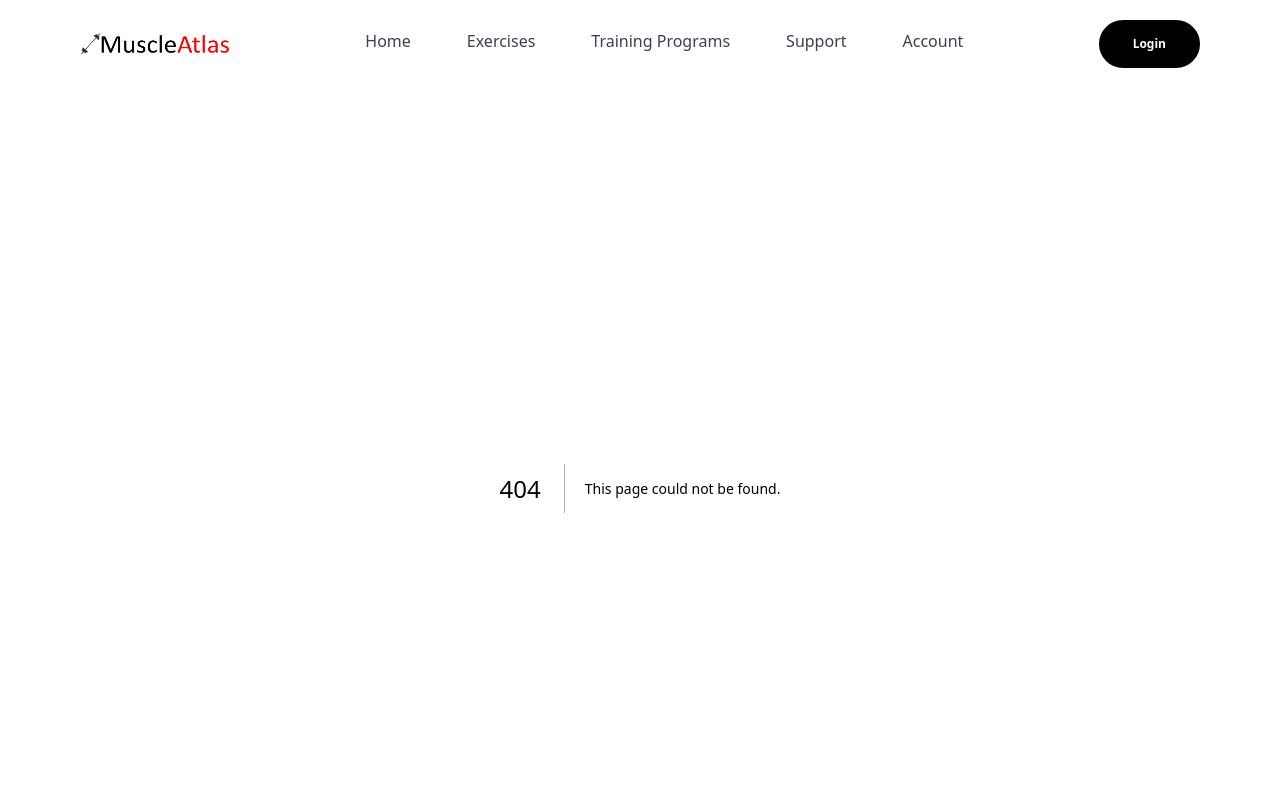
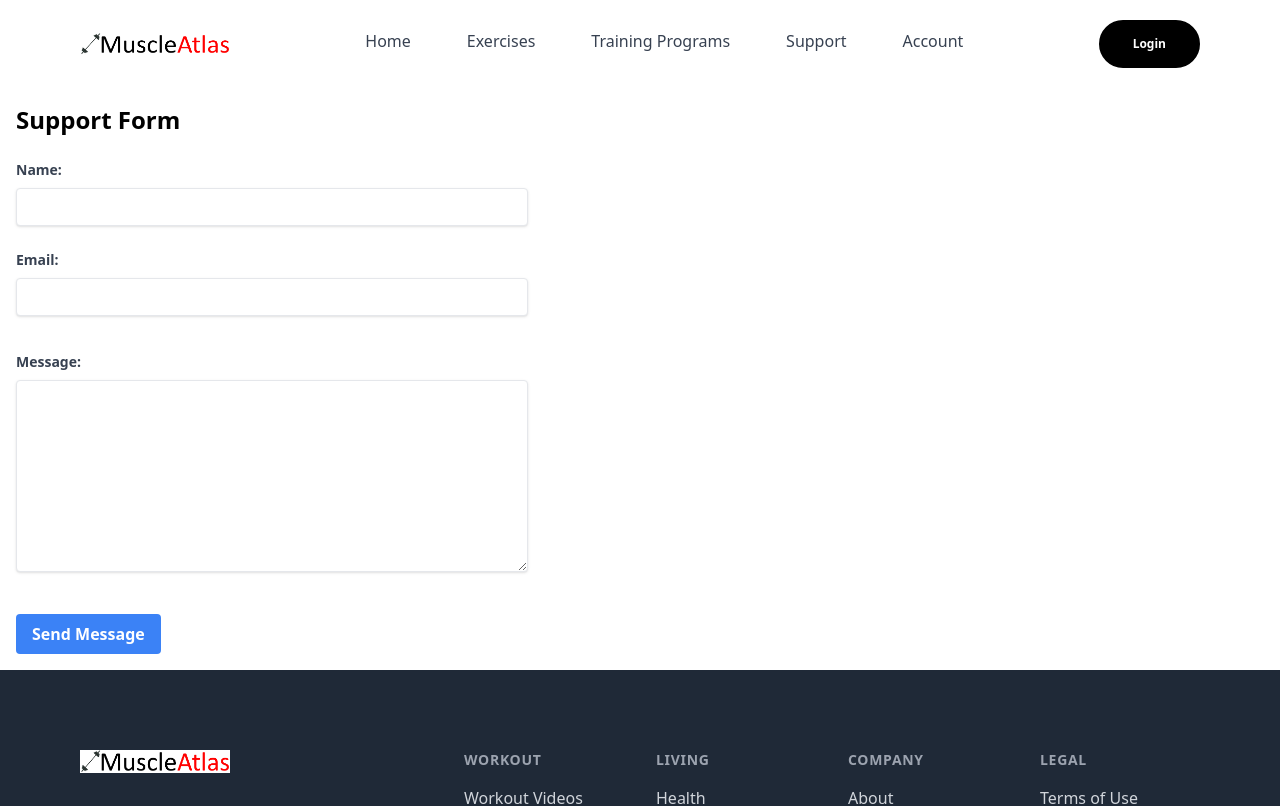
Before and after one commit to john-esmilio/MuscleAtlas, a Next.js app: page /support in a window 1280 px wide. Before the commit this address had no page. Shown: the top 806 px of the page. Built offline with nearby package versions, Linux system fonts and the light colour scheme.

Commit message:
added support page

```diff
--- /dev/null
+++ b/app/support/page.js
@@ -0,0 +1,59 @@
+"use client"
+import React, { useState } from 'react';
+import Head from 'next/head';
+
+/**
+ *
+ * @Author: Saffee
+ * @Date: 2023-12-05
+ * @Description: The support page is a form that allows users to send a message to the site administrator.
+ */
+const SupportPage = () => {
+    // State hooks for storing user inputs for name, email, and message.
+  const [name, setName] = useState('');
+  const [email, setEmail] = useState('');
+  const [message, setMessage] = useState('');
+
+    // handleSubmit function will be called when the form is submitted.
+  const handleSubmit = (e) => {
+    e.preventDefault();
+    console.log({ name, email, message });
+  };
+
+    // Render function for the SupportPage component.
+  return (
+    <div>
+      <Head>
+        <title>Support | MuscleAtlas</title>
+      </Head>
+
+      <main className="container mx-auto p-4">
+        <h1 className="text-2xl font-bold mb-6">Support Form</h1>
+        <form onSubmit={handleSubmit} className="w-full max-w-lg">
+          <div className="mb-6">
+            <label htmlFor="name" className="block text-gray-700 text-sm font-bold mb-2">Name:</label>
+            <input type="text" id="name" value={name} onChange={(e) => setName(e.target.value)}
+                   className="shadow appearance-none border rounded w-full py-2 px-3 text-gray-700 leading-tight focus:outline-none focus:shadow-outline" />
+          </div>
+          <div className="mb-6">
+            <label htmlFor="email" className="block text-gray-700 text-sm font-bold mb-2">Email:</label>
+            <input type="email" id="email" value={email} onChange={(e) => setEmail(e.target.value)}
+                   className="shadow appearance-none border rounded w-full py-2 px-3 text-gray-700 mb-3 leading-tight focus:outline-none focus:shadow-outline" />
+          </div>
+          <div className="mb-6">
+            <label htmlFor="message" className="block text-gray-700 text-sm font-bold mb-2">Message:</label>
+            <textarea id="message" value={message} onChange={(e) => setMessage(e.target.value)}
+                      className="shadow appearance-none border rounded w-full py-2 px-3 text-gray-700 mb-3 leading-tight focus:outline-none focus:shadow-outline h-48" />
+          </div>
+          <div className="flex items-center justify-between">
+            <button type="submit" className="bg-blue-500 hover:bg-blue-700 text-white font-bold py-2 px-4 rounded focus:outline-none focus:shadow-outline">
+              Send Message
+            </button>
+          </div>
+        </form>
+      </main>
+    </div>
+  );
+};
+
+export default SupportPage;
```
